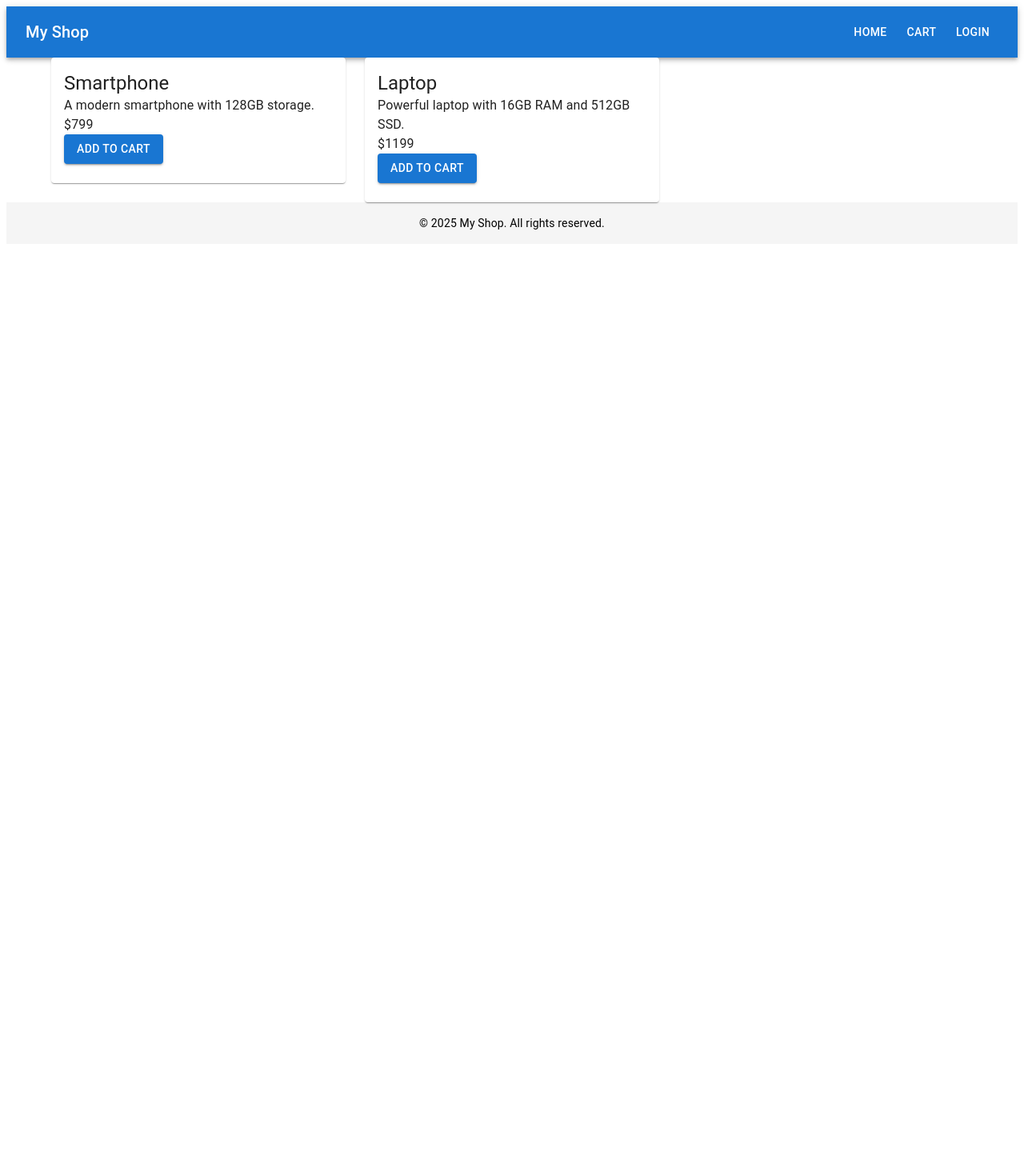
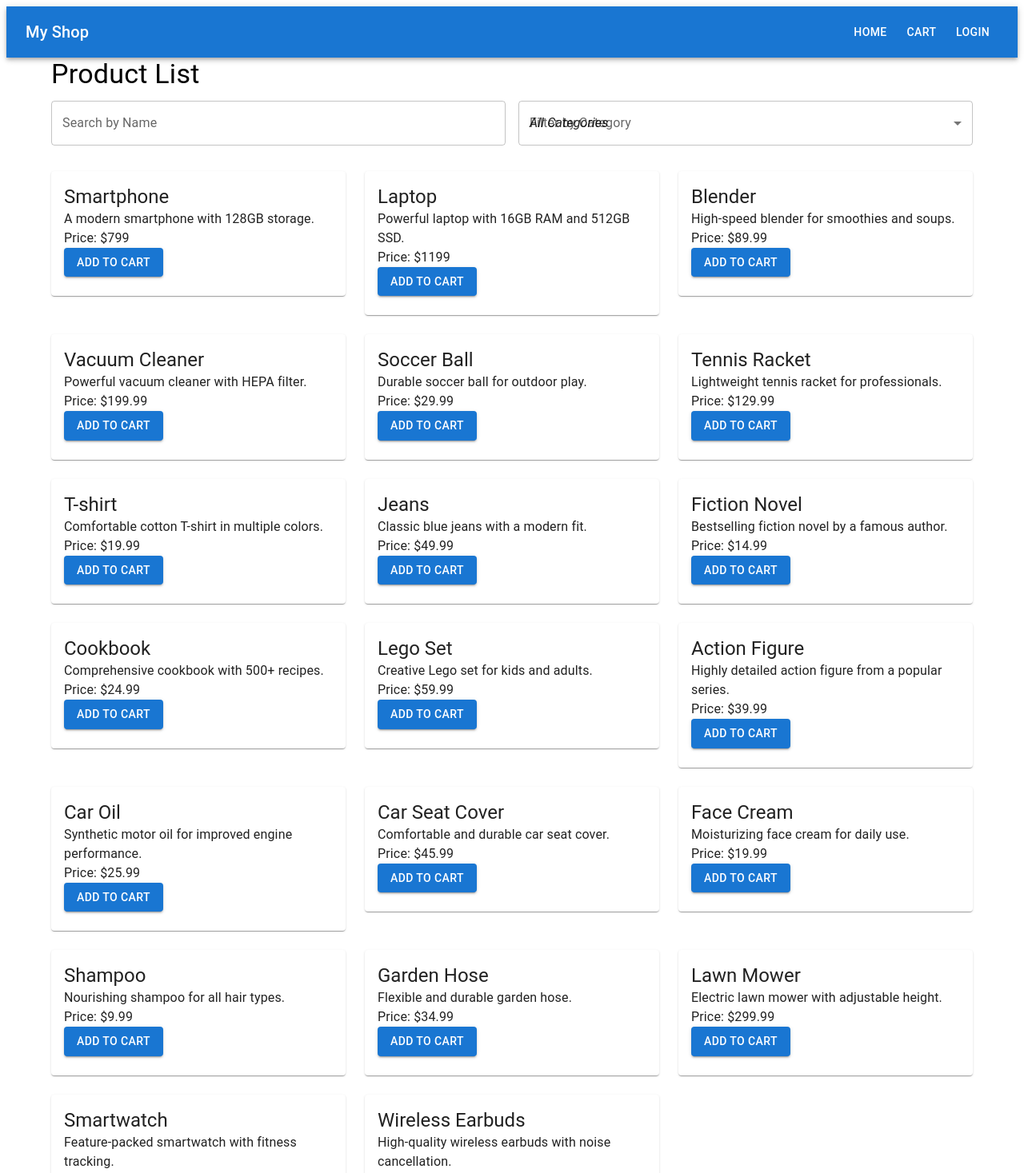
Before and after one commit to RadandMoc/Wprowadzenie-do-aplikacji-Internetowych-2st, a React (Vite) app in the folder Projekt/shop-project/: page / in a window 1280 px wide. Shown: the top 1467 px of the page at 80% size. Before the commit the page ends 800 px from the top, so only its background shows below. Built offline with nearby package versions, Linux system fonts and the light colour scheme.

Commit message:
add filtration by category and name
add filtration by category and name

```diff
--- a/Projekt/shop-project/public/data/products.json
+++ b/Projekt/shop-project/public/data/products.json
@@ -14,5 +14,149 @@
     "price": 1199,
     "category": "Electronics",
     "stock": 5
+  },
+  {
+    "id": 3,
+    "name": "Blender",
+    "description": "High-speed blender for smoothies and soups.",
+    "price": 89.99,
+    "category": "Home Appliances",
+    "stock": 50
+  },
+  {
+    "id": 4,
+    "name": "Vacuum Cleaner",
+    "description": "Powerful vacuum cleaner with HEPA filter.",
+    "price": 199.99,
+    "category": "Home Appliances",
+    "stock": 30
+  },
+  {
+    "id": 5,
+    "name": "Soccer Ball",
+    "description": "Durable soccer ball for outdoor play.",
+    "price": 29.99,
+    "category": "Sports",
+    "stock": 100
+  },
+  {
+    "id": 6,
+    "name": "Tennis Racket",
+    "description": "Lightweight tennis racket for professionals.",
+    "price": 129.99,
+    "category": "Sports",
+    "stock": 40
+  },
+  {
+    "id": 7,
+    "name": "T-shirt",
+    "description": "Comfortable cotton T-shirt in multiple colors.",
+    "price": 19.99,
+    "category": "Clothing",
+    "stock": 200
+  },
+  {
+    "id": 8,
+    "name": "Jeans",
+    "description": "Classic blue jeans with a modern fit.",
+    "price": 49.99,
+    "category": "Clothing",
+    "stock": 150
+  },
+  {
+    "id": 9,
+    "name": "Fiction Novel",
+    "description": "Bestselling fiction novel by a famous author.",
+    "price": 14.99,
+    "category": "Books",
+    "stock": 300
+  },
+  {
+    "id": 10,
+    "name": "Cookbook",
+    "description": "Comprehensive cookbook with 500+ recipes.",
+    "price": 24.99,
+    "category": "Books",
+    "stock": 120
+  },
+  {
+    "id": 11,
+    "name": "Lego Set",
+    "description": "Creative Lego set for kids and adults.",
+    "price": 59.99,
+    "category": "Toys",
+    "stock": 80
+  },
+  {
+    "id": 12,
+    "name": "Action Figure",
+    "description": "Highly detailed action figure from a popular series.",
+    "price": 39.99,
+    "category": "Toys",
+    "stock": 60
+  },
+  {
+    "id": 13,
+    "name": "Car Oil",
+    "description": "Synthetic motor oil for improved engine performance.",
+    "price": 25.99,
+    "category": "Automotive",
+    "stock": 90
+  },
+  {
+    "id": 14,
+    "name": "Car Seat Cover",
+    "description": "Comfortable and durable car seat cover.",
+    "price": 45.99,
+    "category": "Automotive",
+    "stock": 70
+  },
+  {
+    "id": 15,
+    "name": "Face Cream",
+    "description": "Moisturizing face cream for daily use.",
+    "price": 19.99,
+    "category": "Health & Beauty",
+    "stock": 150
+  },
+  {
+    "id": 16,
+    "name": "Shampoo",
+    "description": "Nourishing shampoo for all hair types.",
+    "price": 9.99,
+    "category": "Health & Beauty",
+    "stock": 200
+  },
+  {
+    "id": 17,
+    "name": "Garden Hose",
+    "description": "Flexible and durable garden hose.",
+    "price": 34.99,
+    "category": "Garden",
+    "stock": 50
+  },
+  {
+    "id": 18,
+    "name": "Lawn Mower",
+    "description": "Electric lawn mower with adjustable height.",
+    "price": 299.99,
+    "category": "Garden",
+    "stock": 20
+  },
+  {
+    "id": 19,
+    "name": "Smartwatch",
+    "description": "Feature-packed smartwatch with fitness tracking.",
+    "price": 199.99,
+    "category": "Electronics",
+    "stock": 70
+  },
+  {
+    "id": 20,
+    "name": "Wireless Earbuds",
+    "description": "High-quality wireless earbuds with noise cancellation.",
+    "price": 149.99,
+    "category": "Electronics",
+    "stock": 100
   }
 ]
--- a/Projekt/shop-project/src/components/ProductList.tsx
+++ b/Projekt/shop-project/src/components/ProductList.tsx
@@ -1,9 +1,24 @@
-import React, { useContext, useEffect } from "react";
+import React, { useContext, useEffect, useState } from "react";
 import { AppContext } from "../context/AppContext";
-import { Container, Grid, Card, CardContent, Typography, Button } from "@mui/material";
+import {
+  Container,
+  Grid,
+  Card,
+  CardContent,
+  Typography,
+  Button,
+  TextField,
+  MenuItem,
+  Select,
+  InputLabel,
+  FormControl,
+  SelectChangeEvent,
+} from "@mui/material";
 
 const ProductList: React.FC = () => {
   const { products, setProducts, addToCart } = useContext(AppContext)!;
+  const [searchTerm, setSearchTerm] = useState<string>(""); // For product name search
+  const [selectedCategory, setSelectedCategory] = useState<string>(""); // For category filter
 
   useEffect(() => {
     fetch("/data/products.json")
@@ -11,16 +26,73 @@ const ProductList: React.FC = () => {
       .then((data) => setProducts(data));
   }, [setProducts]);
 
+  const handleSearchChange = (e: React.ChangeEvent<HTMLInputElement>) => {
+    setSearchTerm(e.target.value);
+  };
+
+  const handleCategoryChange = (e: SelectChangeEvent<string>) => {
+    setSelectedCategory(e.target.value);
+  };
+
+  // Filter products based on search term and category
+  const filteredProducts = products.filter((product) => {
+    const matchesName = product.name
+      .toLowerCase()
+      .includes(searchTerm.toLowerCase());
+    const matchesCategory = selectedCategory
+      ? product.category === selectedCategory
+      : true;
+    return matchesName && matchesCategory;
+  });
+
+  // Extract unique categories for dropdown
+  const categories = Array.from(
+    new Set(products.map((product) => product.category))
+  );
+
   return (
     <Container>
+      <Typography variant="h4" gutterBottom>
+        Product List
+      </Typography>
+
+      {/* Search and Category Filters */}
+      <div style={{ display: "flex", gap: "1rem", marginBottom: "2rem" }}>
+        <TextField
+          label="Search by Name"
+          variant="outlined"
+          fullWidth
+          value={searchTerm}
+          onChange={handleSearchChange}
+        />
+        <FormControl fullWidth>
+          <InputLabel>Filter by Category</InputLabel>
+          <Select
+            value={selectedCategory}
+            onChange={handleCategoryChange}
+            displayEmpty
+          >
+            <MenuItem value="">
+              <em>All Categories</em>
+            </MenuItem>
+            {categories.map((category) => (
+              <MenuItem key={category} value={category}>
+                {category}
+              </MenuItem>
+            ))}
+          </Select>
+        </FormControl>
+      </div>
+
+      {/* Product Grid */}
       <Grid container spacing={3}>
-        {products.map((product) => (
+        {filteredProducts.map((product) => (
           <Grid item xs={12} md={6} lg={4} key={product.id}>
             <Card>
               <CardContent>
                 <Typography variant="h5">{product.name}</Typography>
                 <Typography>{product.description}</Typography>
-                <Typography>${product.price}</Typography>
+                <Typography>Price: ${product.price}</Typography>
                 <Button
                   variant="contained"
                   color="primary"
@@ -33,6 +105,13 @@ const ProductList: React.FC = () => {
           </Grid>
         ))}
       </Grid>
+
+      {/* No products message */}
+      {filteredProducts.length === 0 && (
+        <Typography variant="h6" color="textSecondary" align="center">
+          No products match your search.
+        </Typography>
+      )}
     </Container>
   );
 };
```
